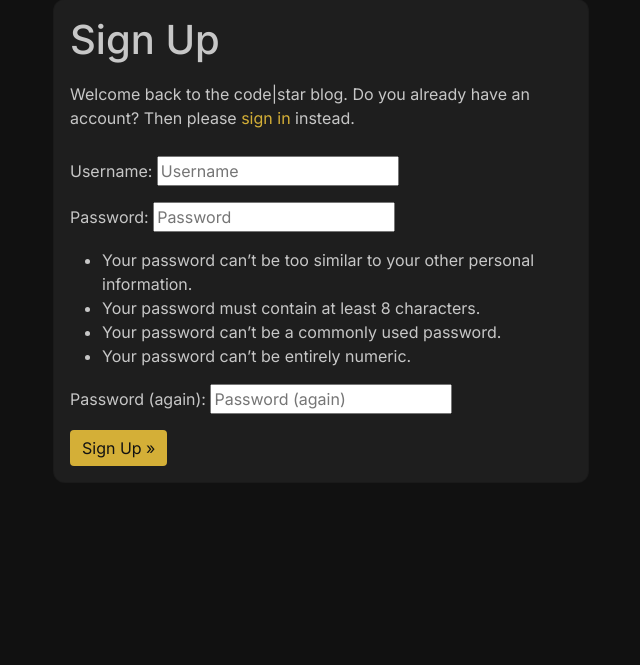
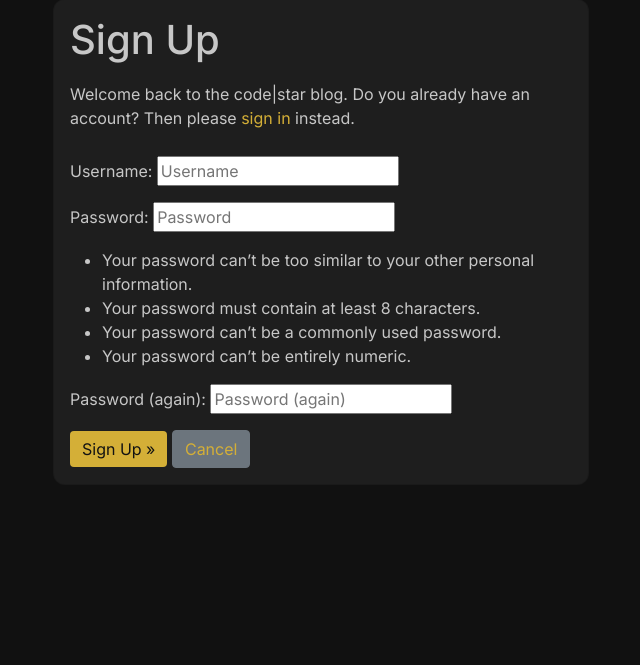
Before and after one commit to Gruheem/milestone-project-3, a Django app: page /accounts/signup/ in a window 1280 px wide. Shown: the part 73-738 px from the top of the page, without its empty margins (319-959 px from the left). Run offline with Django 5.2, Linux system fonts and the light colour scheme; some web fonts are replaced.

Commit message:
Small Styling Tweaks

```diff
--- a/static/css/styles.css
+++ b/static/css/styles.css
@@ -259,7 +259,7 @@ body {
   max-width: 35rem;
 }
 
-.account-card .card .card-body a {
+.sign-up .card .card-body a {
   color: var(--text-colour-gold);
 }
 
--- a/templates/account/login.html
+++ b/templates/account/login.html
@@ -23,6 +23,7 @@
         <button class="btn btn-gold mt-2 right" type="submit">
           {% trans "Log In" %}
         </button>
+        <a href="{% url 'home' %}" class="btn btn-secondary">Cancel</a>
       </form>
     </div>
   </div>
--- a/templates/account/logout.html
+++ b/templates/account/logout.html
@@ -14,13 +14,15 @@
 
 
 
-            <form method="post" action="{% url 'account_logout' %}">
+            <form method="post" action="{% url 'account_logout' %}" class="d-inline">
                 {% csrf_token %}
                 {% if redirect_field_value %}
                 <input type="hidden" name="{{ redirect_field_name }}" value="{{ redirect_field_value }}" />
                 {% endif %}
                 <button class="btn btn-gold right" type="submit">{% trans 'Log Out' %}</button>
+                <a href="{% url 'home' %}" class="btn btn-secondary">Cancel</a>
             </form>
+
         </div>
     </div>
 </div>
--- a/templates/account/signup.html
+++ b/templates/account/signup.html
@@ -5,7 +5,7 @@
 {% block head_title %}{% trans "Signup" %}{% endblock %}
 
 {% block content %}
-<div class="container account-card">
+<div class="container account-card sign-up">
   <div class="card">
     <div class="card-body">
 
@@ -32,6 +32,7 @@
         {% endif %}
         <button class="btn btn-gold right" type="submit">
           {% trans "Sign Up" %} &raquo;</button>
+        <a href="{% url 'home' %}" class="btn btn-secondary">Cancel</a>
       </form>
     </div>
   </div>
--- a/templates/base.html
+++ b/templates/base.html
@@ -99,8 +99,9 @@
             </li>
             {% endif %}
           </ul>
-          <span class="navbar-text nav-span"> Organise your Adventures </span>
+
         </div>
+        <span class="navbar-text nav-span d-none d-lg-inline"> Organise your Adventures </span>
       </div>
     </nav>
 
```
